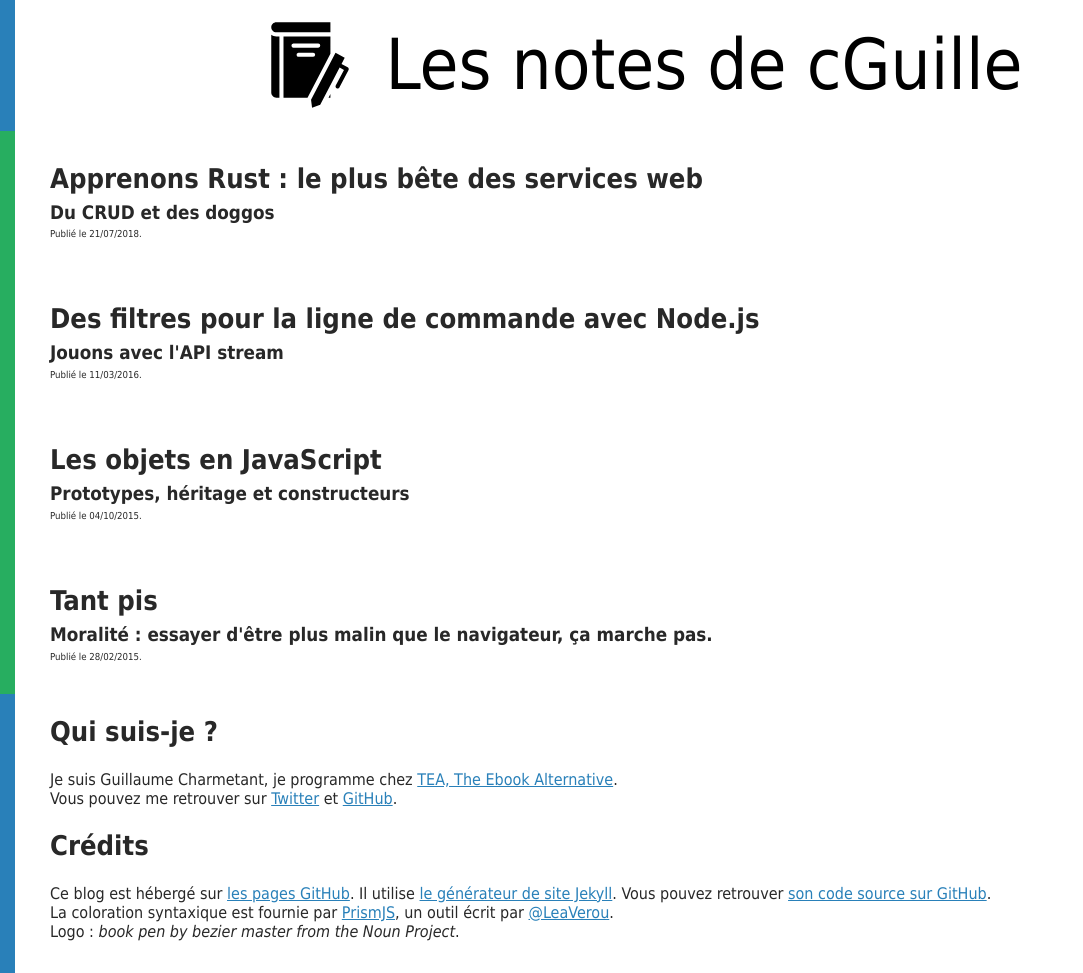
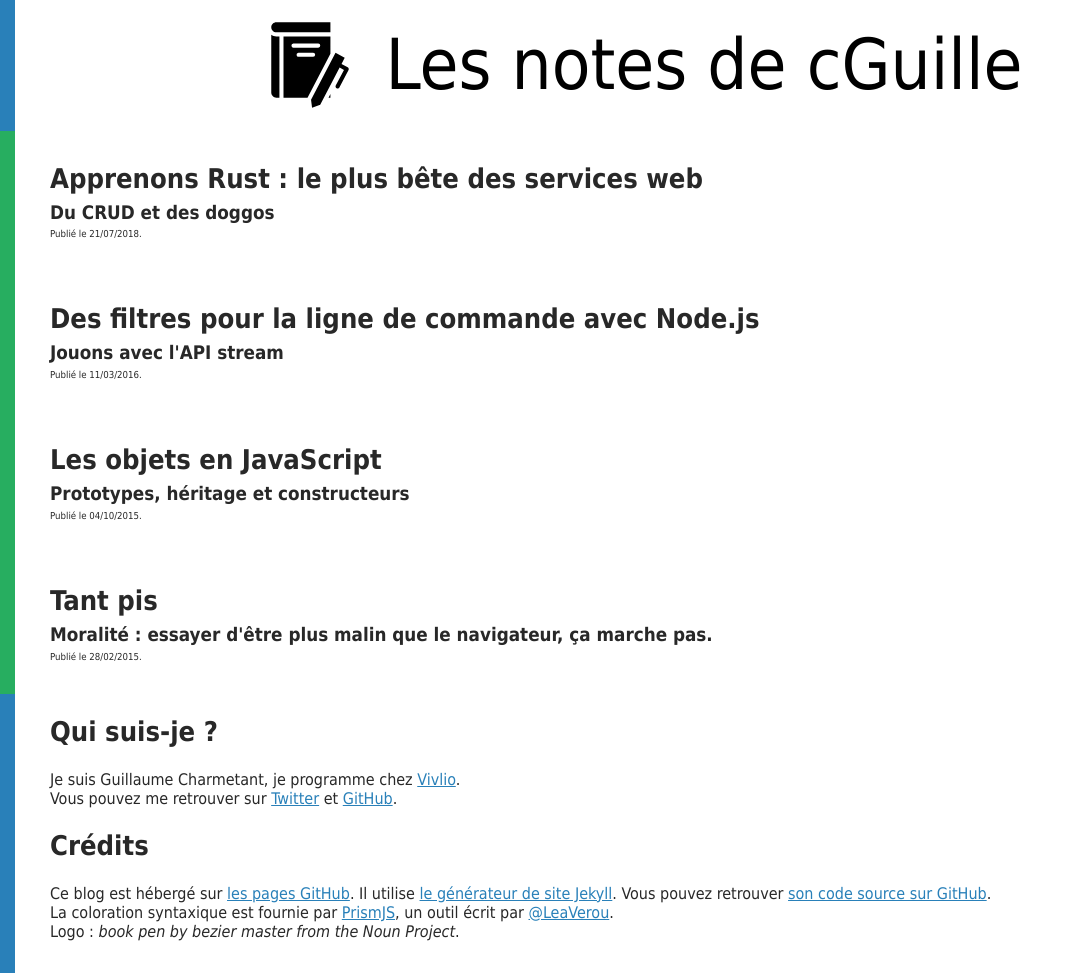
Before and after one commit to cGuille/cGuille.github.io, a Jekyll site: the page built from index.html, in a window 1280 px wide. Shown: the whole page, without its empty margins (0-1083 px from the left). Built offline with Jekyll 4.4.1, drawn with Linux system fonts in a browser that asks for light colours.

Commit message:
Update home page

```diff
--- a/index.html
+++ b/index.html
@@ -14,16 +14,23 @@ https://docs.google.com/presentation/d/1q_b0H_eMHGQRD8iPteAn17B3U3p8jgbLkz7pj5HG
 <section>
   <h2>Qui suis-je ?</h2>
   <p>
-    Je suis Guillaume Charmetant, je programme chez <a href="https://twitter.com/TEA_ebook">TEA, The Ebook Alternative</a>.<br />
-    Vous pouvez me retrouver sur <a href="https://twitter.com/cGuille">Twitter</a> et <a href="https://github.com/cGuille">GitHub</a>.
+    Je suis Guillaume Charmetant, je programme chez <a href="https://twitter.com/_Vivlio">Vivlio</a>.<br />
+
+    Vous pouvez me retrouver sur <a href="https://twitter.com/cGuille">Twitter</a> et
+    <a href="https://github.com/cGuille">GitHub</a>.
   </p>
 </section>
 
 <section>
   <h2>Crédits</h2>
   <p>
-    Ce blog est hébergé sur <a href="https://pages.github.com/">les pages GitHub</a>. Il utilise <a href="http://jekyllrb.com/">le générateur de site Jekyll</a>. Vous pouvez retrouver <a href="https://github.com/cGuille/cGuille.github.io">son code source sur GitHub</a>.<br />
-    La coloration syntaxique est fournie par <a href="http://prismjs.com/">PrismJS</a>, un outil écrit par <a href="https://twitter.com/LeaVerou">@LeaVerou</a>.<br />
+    Ce blog est hébergé sur <a href="https://pages.github.com/">les pages GitHub</a>.
+    Il utilise <a href="http://jekyllrb.com/">le générateur de site Jekyll</a>.
+    Vous pouvez retrouver <a href="https://github.com/cGuille/cGuille.github.io">son code source sur GitHub</a>.<br />
+
+    La coloration syntaxique est fournie par <a href="http://prismjs.com/">PrismJS</a>,
+    un outil écrit par <a href="https://twitter.com/LeaVerou">@LeaVerou</a>.<br />
+
     Logo : <i>book pen by bezier master from the Noun Project</i>.
   </p>
 </section>
```
